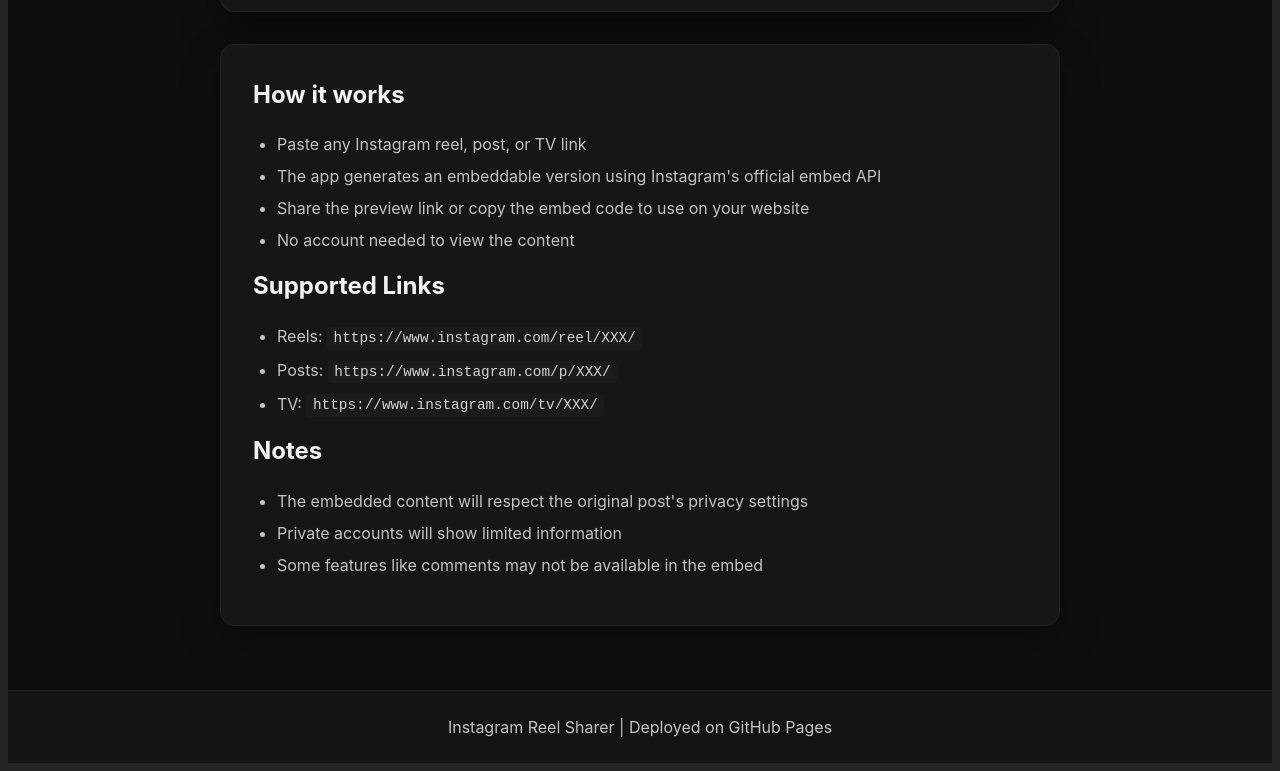
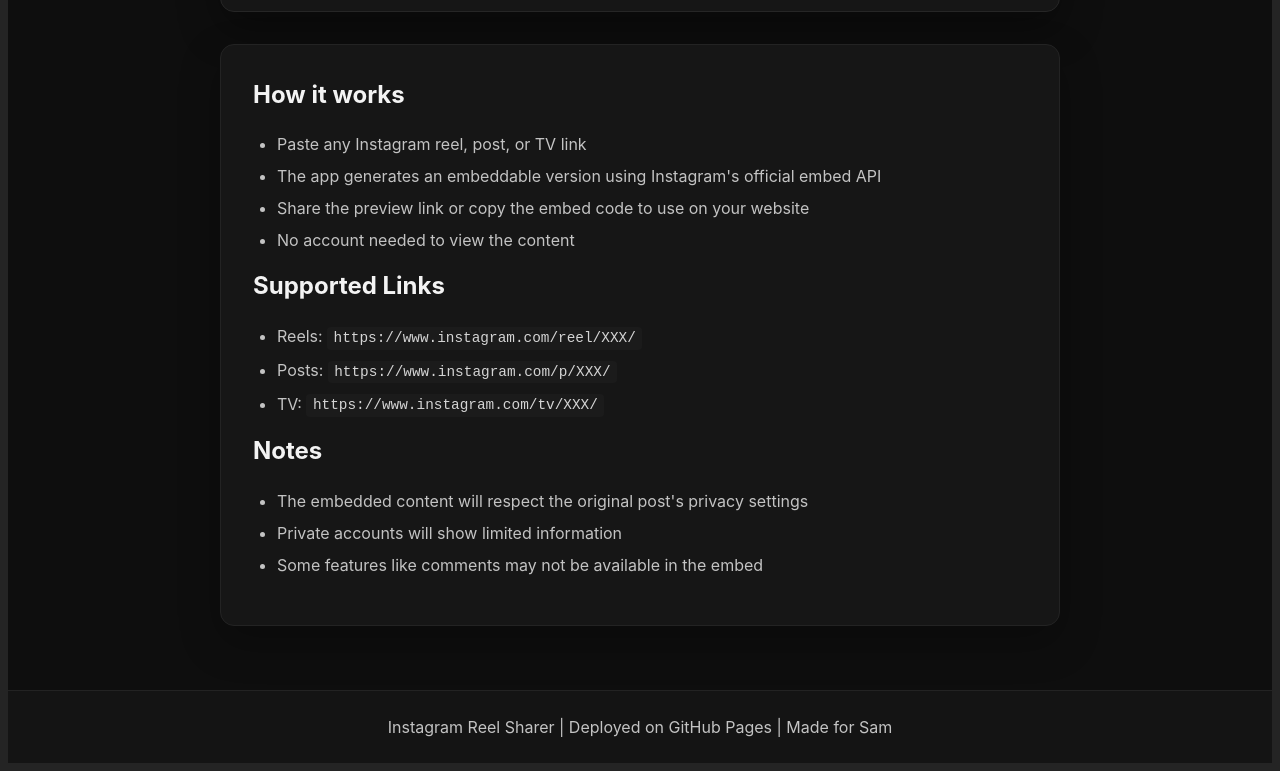
Before and after one commit to AmanSinghRockstar/instagram-reel-sharer, a React (Vite) app: page / in a window 1280 px wide. Shown: the part 421-1192 px from the top of the page. Built offline with nearby package versions, Linux system fonts and the light colour scheme.

Commit message:
Updated footer

```diff
--- a/src/App.tsx
+++ b/src/App.tsx
@@ -235,7 +235,7 @@
       </main>
 
       <footer className="footer">
-        <p>Instagram Reel Sharer | Deployed on GitHub Pages</p>
+        <p>Instagram Reel Sharer | Deployed on GitHub Pages | Made for Sam </p>
       </footer>
     </div>
   )
```
